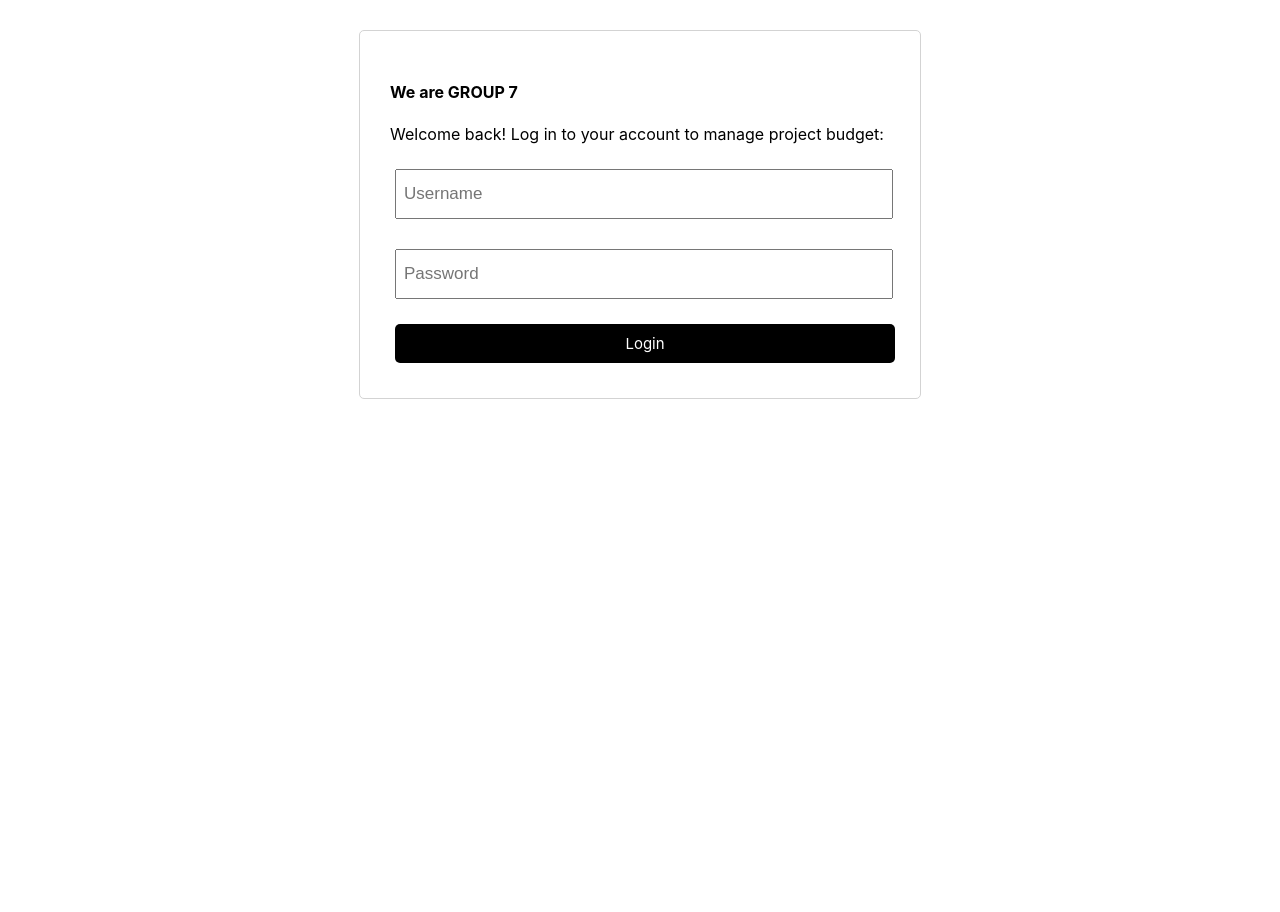
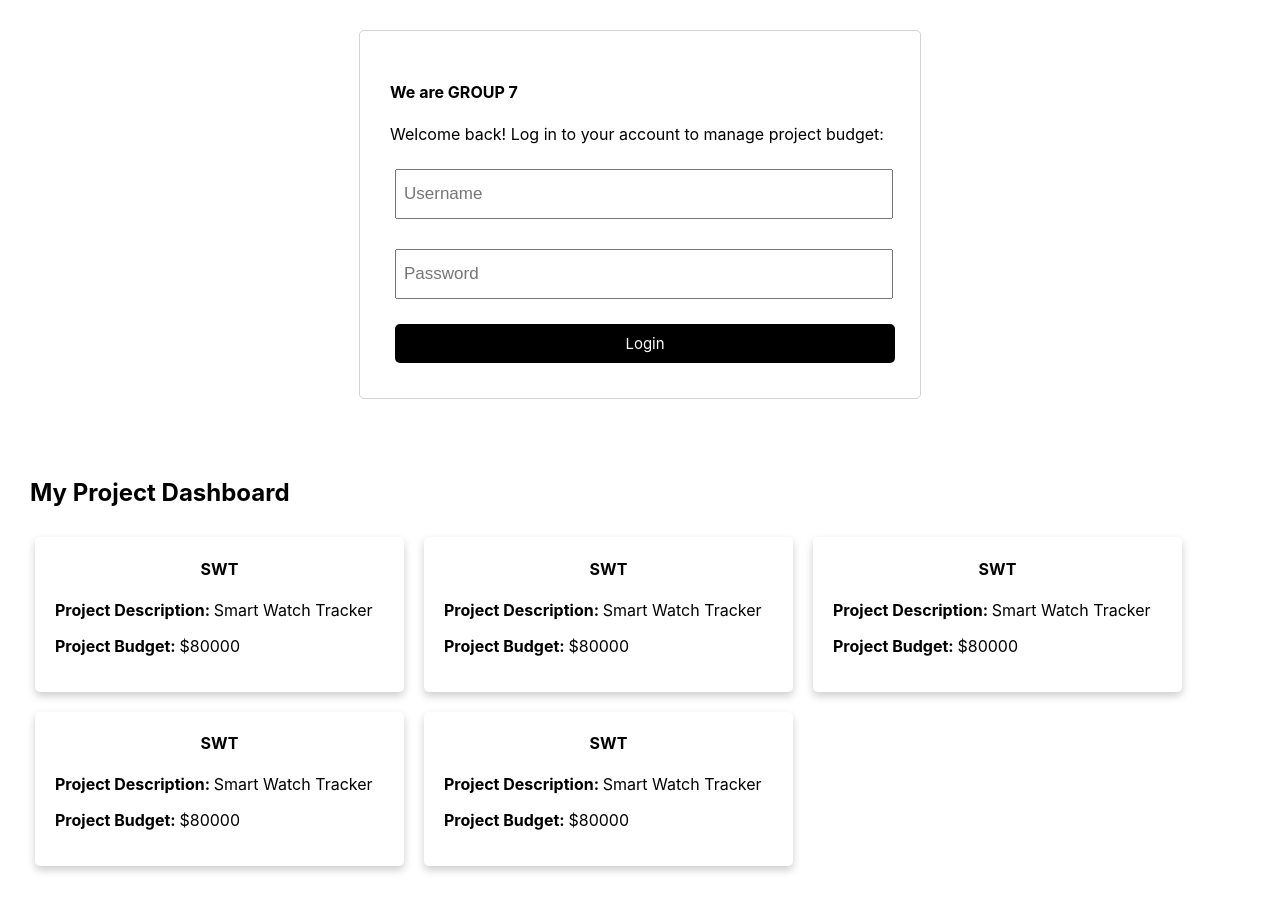
Before and after one commit to lawrencetanzhihao/TT2_Group-7, a React (Create React App) app in the folder frontend/dbs-budget-management/: page / in a window 1280 px wide. Shown: the top 912 px of the page. Before the commit the page ends 800 px from the top, so only its background shows below. Built offline with nearby package versions, Linux system fonts and the light colour scheme.

Commit message:
created dashboard component

```diff
--- a/frontend/dbs-budget-management/src/App.js
+++ b/frontend/dbs-budget-management/src/App.js
@@ -1,10 +1,12 @@
 import './App.css';
 import Login from './components/Login'
+import Dashboard from './components/Dashboard'
 
 function App() {
   return (
     <div>
       <Login />
+      <Dashboard />
     </div>
   );
 }
--- /dev/null
+++ b/frontend/dbs-budget-management/src/components/Dashboard.css
@@ -0,0 +1,53 @@
+.dashboard {
+    margin: 30px auto;
+    overflow: auto;
+    min-height: 300px;
+    padding: 30px;
+}
+
+.column {
+    float: left;
+    width: 30%;
+    padding: 10px;
+  }
+
+.row {
+    margin: 0 -5px;
+}
+
+.row:after {
+    content: "";
+    display: table;
+    clear: both;
+}
+
+@media screen and (max-width: 600px) {
+    .column {
+      width: 100%;
+      display: block;
+      margin-bottom: 20px;
+    }
+}
+
+.card {
+    box-shadow: 0 4px 8px 0 rgba(0, 0, 0, 0.2);
+    transition: 0.3s;
+    width: 100%;
+    height: 100%;
+    border-radius: 5px;
+    padding: 30px auto;
+    display: flex;
+    flex-direction: column;
+}
+
+.card:hover {
+    box-shadow: 0 8px 16px 0 rgba(0, 0, 0, 0.2);
+}
+
+.card .container {
+    padding: 0px 20px 20px 20px;
+}
+
+.card h4 {
+    text-align: center;
+}
--- /dev/null
+++ b/frontend/dbs-budget-management/src/components/Dashboard.js
@@ -0,0 +1,80 @@
+import { useState } from 'react'
+import './Dashboard.css';
+
+const Dashboard = () => {
+    const [currUserId] = useState(1)
+    const [projects] = useState([
+        {
+            "id": 1,
+            "user_id": 4,
+            "name": "RTF",
+            "budget": 12000,
+            "description": "Realtime Face Recogniton"
+        },
+        {
+            "id": 2,
+            "user_id": 1,
+            "name": "SWT",
+            "budget": 80000,
+            "description": "Smart Watch Tracker"
+        },
+        {
+            "id": 2,
+            "user_id": 1,
+            "name": "SWT",
+            "budget": 80000,
+            "description": "Smart Watch Tracker"
+        },
+        {
+            "id": 2,
+            "user_id": 1,
+            "name": "SWT",
+            "budget": 80000,
+            "description": "Smart Watch Tracker"
+        },
+        {
+            "id": 2,
+            "user_id": 1,
+            "name": "SWT",
+            "budget": 80000,
+            "description": "Smart Watch Tracker"
+        },
+        {
+            "id": 2,
+            "user_id": 1,
+            "name": "SWT",
+            "budget": 80000,
+            "description": "Smart Watch Tracker"
+        },
+        {
+            "id": 3,
+            "user_id": 2,
+            "name": "ULS",
+            "budget": 11000,
+            "description": "Upgrade Legacy System"
+        }
+    ])
+
+
+    return (
+        <div className='dashboard'>
+            <h2>My Project Dashboard</h2>
+            <div className='row'>
+                {projects.filter((project) => (project.user_id === currUserId)).map((project) => (
+                    <div className='column'>
+                        <div key={project.id} className="card">
+                            <div className="container">
+                                <h4><b>{project.name}</b></h4>
+                                <p><b>Project Description: </b>{project.description}</p>
+                                <p><b>Project Budget: </b>${project.budget}</p>
+                            </div>
+                        </div>
+                    </div>
+                ))}
+            </div>
+
+        </div>
+    )
+}
+
+export default Dashboard
```
